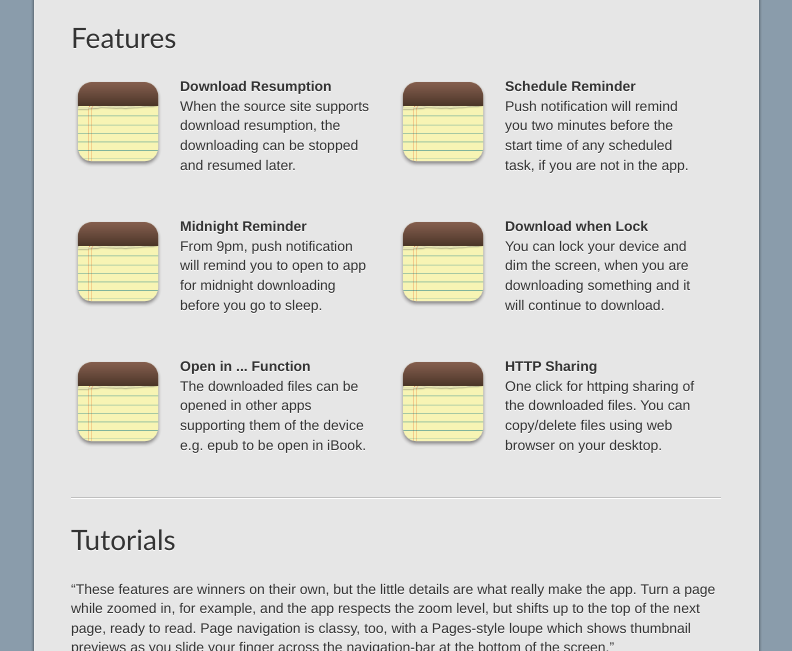
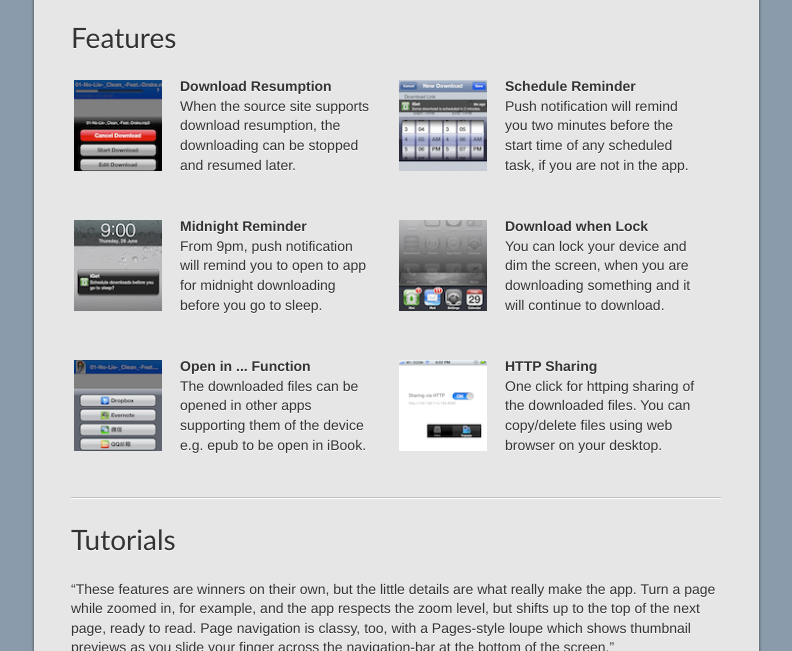
Before and after one commit to jekky/jekky.github.com, a plain HTML site: page index.html in a window 1280 px wide. Shown: the part 786-1437 px from the top of the page, without its empty margins (244-1036 px from the left). Drawn offline with Linux system fonts and the light colour scheme.

Commit message:
Add new screenshots for features

```diff
--- a/index.html
+++ b/index.html
@@ -60,45 +60,45 @@
             <p>It is the only app in the App Store to provide the function of downloading with the schedule option. For every download task, a time period can be specified to allow downloading in that period every day. Manually starting/stoping/resuming a task is also available to users.</p>
             <p>The current version 1.0 is just the first version of this app. Any feedback from the users will be appreciated and I will keep update the app to fit your needs!</p>
             <div style="margin-top: 40px">
-                <!--<a href="itms://itunes.apple.com/us/app/pdf-highlighter/id400191310?mt=8">-->
+                <a href="itms://itunes.apple.com/app/iget/id435347311?ign-mpt=uo%3D5">
                     <img src="images/appstore-badge.png" width=130></img>
-                <!--</a>-->
+                </a>
                 <span class="price">$0.99</span>
             </div>
             <div class="line" style="clear:both"></div>
             <h2>Features</h2>
             <div class="row">
                 <div class="column_left">
-                    <a class="thumbnail" href="images/features.png"><img src="images/features.png" /></a>
+                    <a class="thumbnail" href="images/feature-download-resume.png"><img src="images/feature-download-resume.png" /></a>
                     <strong>Download Resumption</strong>
                     <br />When the source site supports download resumption, the downloading can be stopped and resumed later.
                 </div>
                 <div class="column_right">
-                    <a class="thumbnail" href="images/features.png"><img src="images/features.png" /></a>
+                    <a class="thumbnail" href="images/feature-scheduler-remind.png"><img src="images/feature-scheduler-remind.png" /></a>
                     <strong>Schedule Reminder</strong>
                     <br />Push notification will remind you two minutes before the start time of any scheduled task, if you are not in the app.
                 </div>
             </div>
             <div class="row">
                 <div class="column_left">
-                    <a class="thumbnail" href="images/features.png"><img src="images/features.png" /></a>
+                    <a class="thumbnail" href="images/feature-daily-remind.png"><img src="images/feature-daily-remind.png" /></a>
                     <strong>Midnight Reminder</strong>
                     <br />From 9pm, push notification will remind you to open to app for midnight downloading before you go to sleep.
                 </div>
                 <div class="column_right">
-                    <a class="thumbnail" href="images/screen4.png"><img src="images/features.png" /></a>
+                    <a class="thumbnail" href="images/feature-bg-download.png"><img src="images/feature-bg-download.png" /></a>
                     <strong>Download when Lock</strong>
                     <br />You can lock your device and dim the screen, when you are downloading something and it will continue to download.
                 </div>
             </div>
             <div class="row">
                 <div class="column_left">
-                    <a class="thumbnail" href="images/screen5.png"><img src="images/features.png" /></a>
+                    <a class="thumbnail" href="images/feature-open-in.png"><img src="images/feature-open-in.png" /></a>
                     <strong>Open in ... Function</strong>
                     <br />The downloaded files can be opened in other apps supporting them of the device e.g. epub to be open in iBook.
                 </div>
                 <div class="column_right">
-                    <a class="thumbnail" href="images/screen6.png"><img src="images/features.png" /></a>
+                    <a class="thumbnail" href="images/feature-http-share.png"><img src="images/feature-http-share.png" /></a>
                     <strong>HTTP Sharing</strong>
                     <br />One click for httping sharing of the downloaded files. You can copy/delete files using web browser on your desktop.
                 </div>
```
Also changed, not shown: images/feature-bg-download.png (added), images/feature-daily-remind.png (added), images/feature-download-resume.png (added), images/feature-http-share.png (added), images/feature-open-in.png (added), images/feature-scheduler-remind.png (added).
